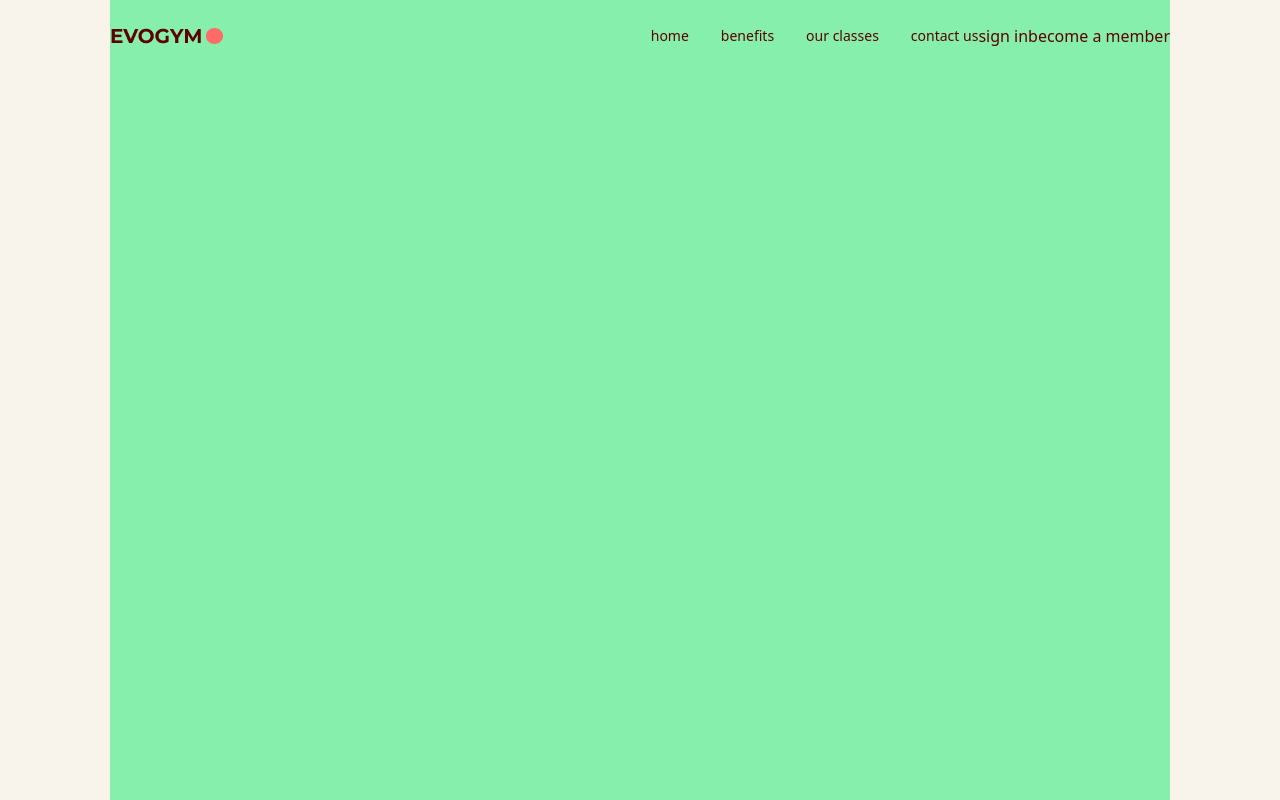
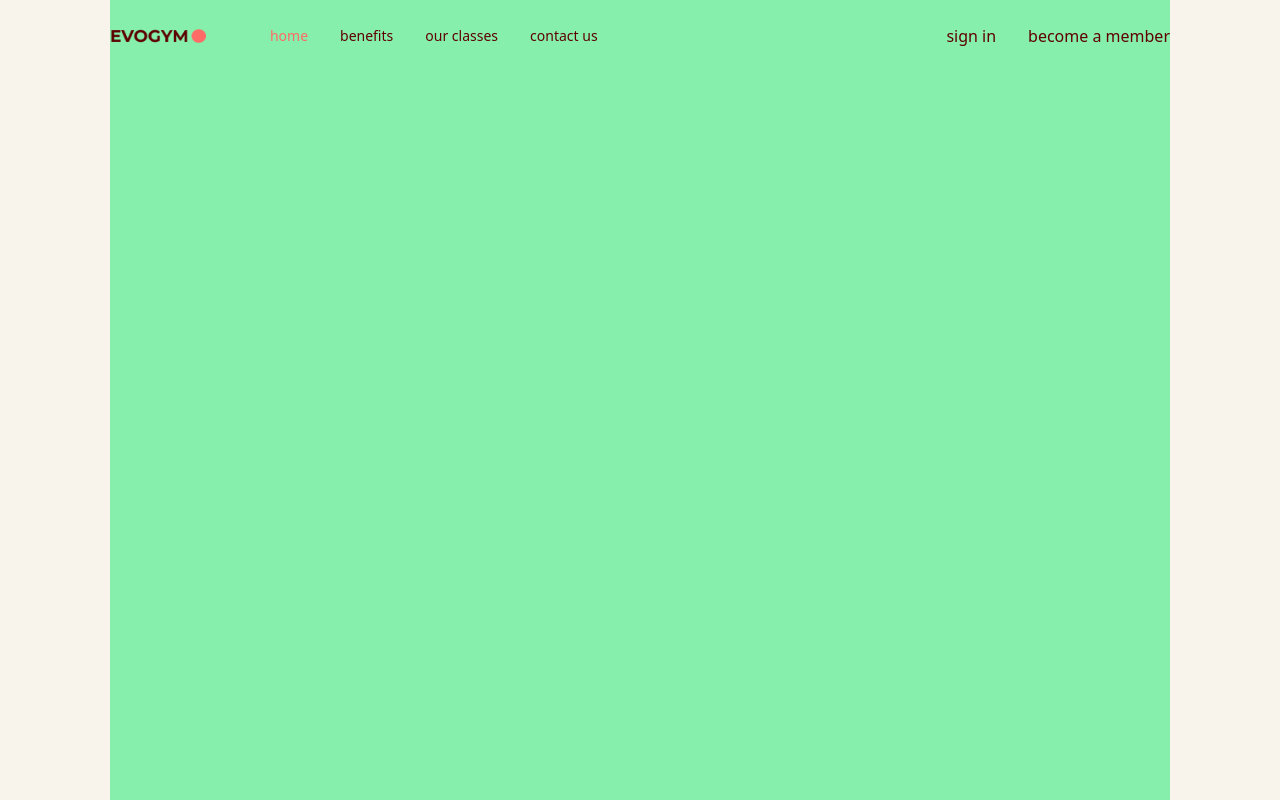
Before and after one commit to ibqn/vite-gym, a React (Vite) app: page / in a window 1280 px wide. Shown: the top 800 px of the page. Built offline with nearby package versions, Linux system fonts and the light colour scheme.

Commit message:
update selected page hook

```diff
--- a/src/components/link.tsx
+++ b/src/components/link.tsx
@@ -1,4 +1,4 @@
-import { SelectPageContext } from '@/hooks/use-select-page'
+import { type SelectedPage, SelectPageContext } from '@/hooks/use-select-page'
 import { classNames } from '@/util/class-names'
 import { useContext, type ComponentProps, type MouseEventHandler } from 'react'
 
@@ -10,7 +10,7 @@ export const Link = (props: LinkProps) => {
   const { selectedPage, setSelectedPage } = useContext(SelectPageContext)
   const { page } = props
 
-  const link = page.toLowerCase().replace(/ /g, '-')
+  const link = page.toLowerCase().replace(/ /g, '-') as SelectedPage
 
   const handleClick: MouseEventHandler = (event) => {
     const element = document.getElementById(link)
--- a/src/components/navbar.tsx
+++ b/src/components/navbar.tsx
@@ -2,6 +2,7 @@ import { Bars3Icon, XMarkIcon } from '@heroicons/react/24/solid'
 import Logo from '@/assets/Logo.png'
 import { classNames } from '@/util/class-names'
 import { Link } from '@/components/link'
+import { useMediaQuery } from '@/hooks/use-media-query'
 
 type NavbarProps = {}
 
@@ -14,16 +15,18 @@ const pages = [
 
 export const Navbar = (props: NavbarProps) => {
   const flexBetween = 'flex items-center justify-between'
+  const isAboveMediumScreens = useMediaQuery(`(min-width: 1024px)`)
   return (
     <nav>
       <div className={classNames(flexBetween, 'fixed top-0 z-30 w-full py-6')}>
-        <div className={classNames(flexBetween, 'container mx-auto')}>
+        <div className={classNames(flexBetween, 'container mx-auto gap-16')}>
           <div>
             <a href="/">
               <img src={Logo} alt="Logo" />
             </a>
           </div>
-          <div className={classNames(flexBetween)}>
+
+          <div className={classNames(flexBetween, 'w-full')}>
             <ul className={classNames(flexBetween, 'gap-8 text-sm')}>
               {pages.map((page, id) => {
                 const { name } = page
@@ -36,7 +39,7 @@ export const Navbar = (props: NavbarProps) => {
               })}
             </ul>
 
-            <div>
+            <div className={classNames(flexBetween, 'gap-8')}>
               <a href="">sign in</a>
               <button>become a member</button>
             </div>
--- /dev/null
+++ b/src/hooks/use-media-query.tsx
@@ -0,0 +1,17 @@
+import { useState, useEffect } from 'react'
+
+export const useMediaQuery = (query: string) => {
+  const [matches, setMatches] = useState(false)
+
+  useEffect(() => {
+    const media = window.matchMedia(query)
+    if (media.matches !== matches) {
+      setMatches(media.matches)
+    }
+    const listener = () => setMatches(media.matches)
+    window.addEventListener('resize', listener)
+    return () => window.removeEventListener('resize', listener)
+  }, [matches, query])
+
+  return matches
+}
--- a/src/hooks/use-select-page.tsx
+++ b/src/hooks/use-select-page.tsx
@@ -6,9 +6,16 @@ import {
   useState,
 } from 'react'
 
+export enum SelectedPage {
+  HOME = 'home',
+  BENEFITS = 'benefits',
+  OUR_CLASSES = 'our-classes',
+  CONTACT_US = 'contact-us',
+}
+
 export type SelectPageContextType = {
-  selectedPage: string | null
-  setSelectedPage: Dispatch<SetStateAction<string | null>>
+  selectedPage: SelectedPage
+  setSelectedPage: Dispatch<SetStateAction<SelectedPage>>
 }
 
 export const SelectPageContext = createContext<SelectPageContextType>(
@@ -20,7 +27,9 @@ export type SelectPageProviderProps = {
 }
 
 export const SelectPageProvider = ({ children }: SelectPageProviderProps) => {
-  const [selectedPage, setSelectedPage] = useState<string | null>(null)
+  const [selectedPage, setSelectedPage] = useState<SelectedPage>(
+    SelectedPage.HOME
+  )
 
   return (
     <SelectPageContext.Provider value={{ selectedPage, setSelectedPage }}>
```
